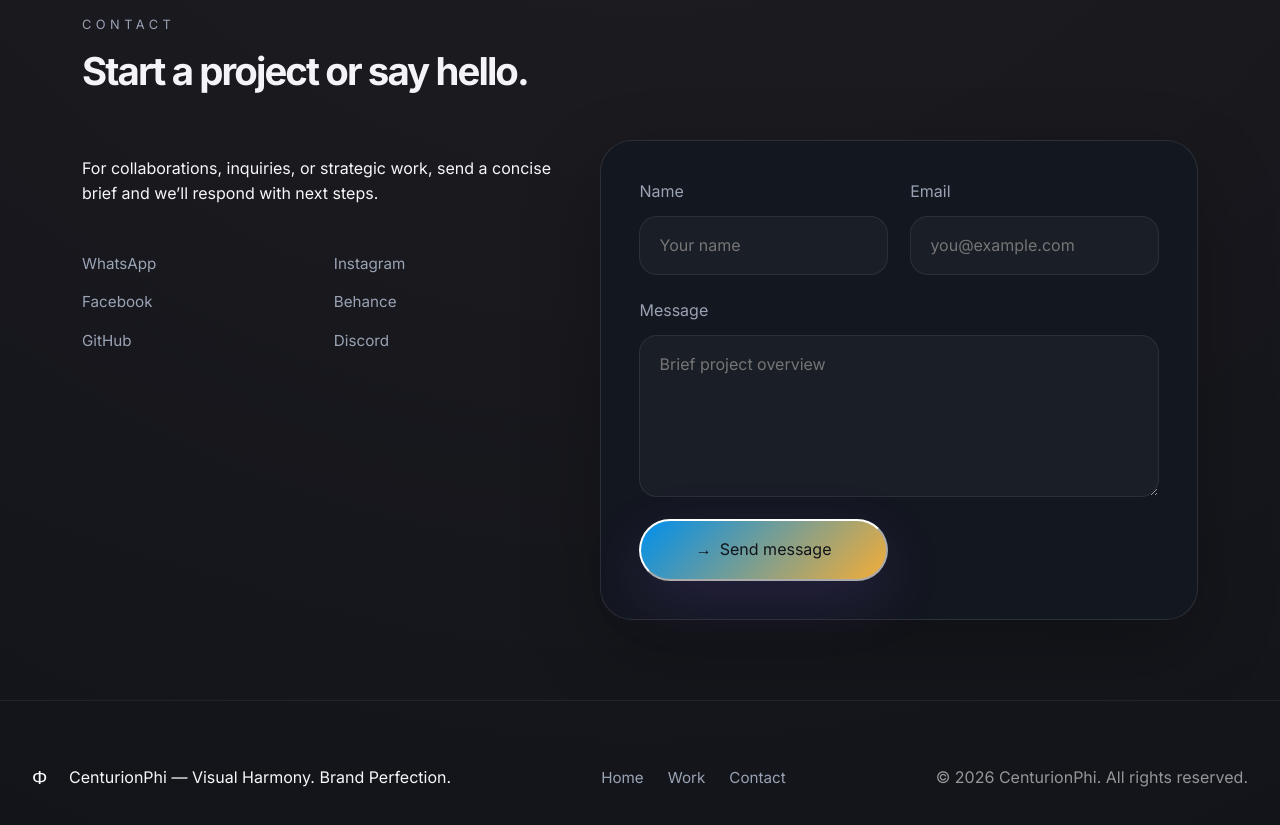
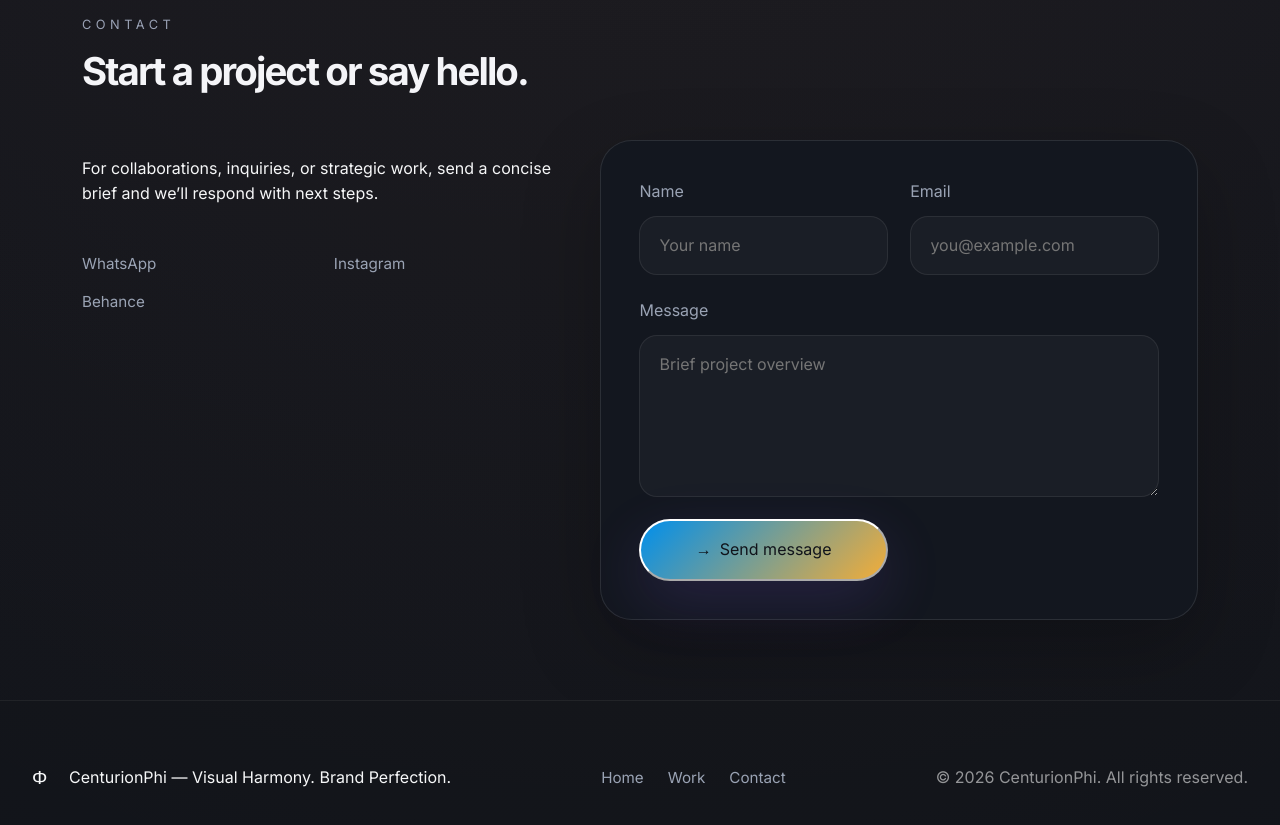
Before and after one commit to Re-io-x/CenturionPhi, a plain HTML site: page index.html in a window 1280 px wide. Shown: the part 8287-9112 px from the top of the page. Drawn offline with Linux system fonts and the light colour scheme.

Commit message:
contact-links-edit2

```diff
--- a/index.html
+++ b/index.html
@@ -446,10 +446,10 @@
             <div class="contact-links">
               <a href="https://wa.me/7025405892" target="_blank" rel="noreferrer">WhatsApp</a>
               <a href="https://www.instagram.com/centurionphi?igsh=Y2E1za3R3a2I5" target="_blank" rel="noreferrer">Instagram</a>
-              <a href="https://facebook.com" target="_blank" rel="noreferrer">Facebook</a>
+              <!-- <a href="https://facebook.com" target="_blank" rel="noreferrer">Facebook</a> -->
               <a href="https://www.behance.net/CenturionPhi" target="_blank" rel="noreferrer">Behance</a>
-              <a href="https://github.com" target="_blank" rel="noreferrer">GitHub</a>
-              <a href="https://discord.com" target="_blank" rel="noreferrer">Discord</a>
+              <!-- <a href="https://github.com" target="_blank" rel="noreferrer">GitHub</a> -->
+              <!-- <a href="https://discord.com" target="_blank" rel="noreferrer">Discord</a> -->
             </div>
           </div>
           <form class="contact-form" id="contactForm" data-anim>
```
